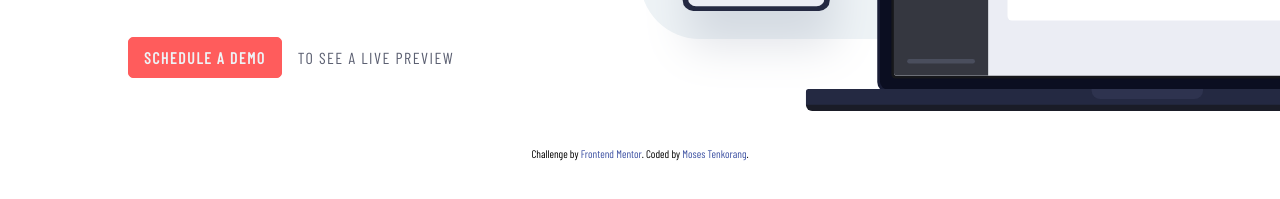
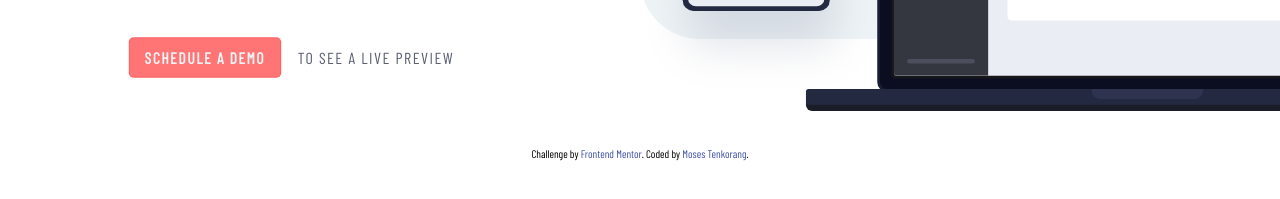
Before and after one commit to mtenkorang/project-tracking-intro, a plain HTML site: page index.html in a window 1280 px wide. In both pictures the pointer is over the button "SCHEDULE A DEMO". Shown: the part 409-608 px from the top of the page. Drawn offline with nearby package versions, Linux system fonts and the light colour scheme.

Commit message:
Minor fixes <button>

```diff
--- a/css/style.css
+++ b/css/style.css
@@ -208,12 +208,17 @@ main .demo p {
     max-width: 55%;
     margin-bottom: 2.5rem;
   }
+  main .demo button:hover {
+    cursor: pointer;
+    -webkit-transform: scale(0.99);
+            transform: scale(0.99);
+    background-color: rgba(255, 92, 92, 0.85);
+    border: 1px solid rgba(255, 92, 92, 0.85);
+  }
   main .demo button a {
     font-size: 1rem;
-  }
-  main .demo button:hover {
-    cursor: pointer;
-    color: #ff5e5e;
+    -webkit-transition: all 3s ease 0;
+    transition: all 3s ease 0;
   }
   main .demo p {
     font-size: 1rem;
```
